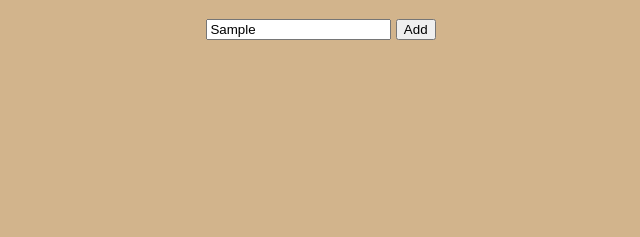
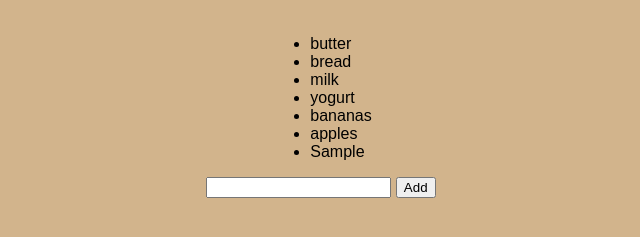
Before and after one commit to edwardtanguay/web050-htmlcssjsone, a plain HTML site: page index.html in a window 1280 px wide. Both pictures are taken after typing "Sample" into the empty fields and a click on the button "Add". Shown: the part 69-306 px from the top of the page, without its empty margins (319-959 px from the left). Drawn offline with Linux system fonts and the light colour scheme.

Commit message:
finished

```diff
--- a/index.html
+++ b/index.html
@@ -47,7 +47,10 @@
 		btnAddElem.addEventListener('click', (e) => {
 			e.preventDefault();
 			const shoppingItem = shoppingItemElem.value;
-			shoppingListElem.style.display = 'none';
+			const liElem = document.createElement('li');
+			liElem.innerText = shoppingItem;
+			shoppingListElem.appendChild(liElem);
+			shoppingItemElem.value = '';
 		});
 	</script>
 </body>
```
